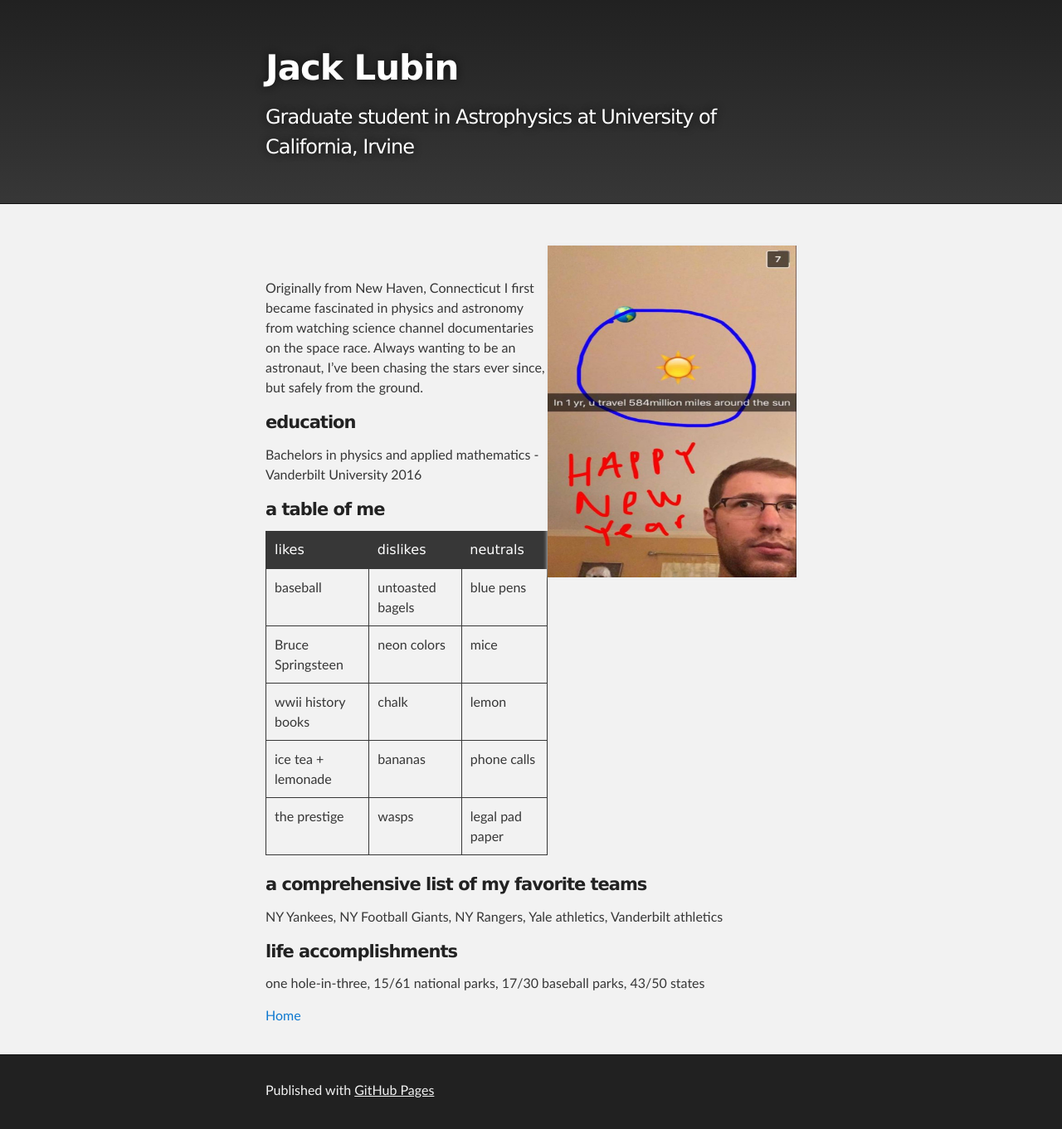
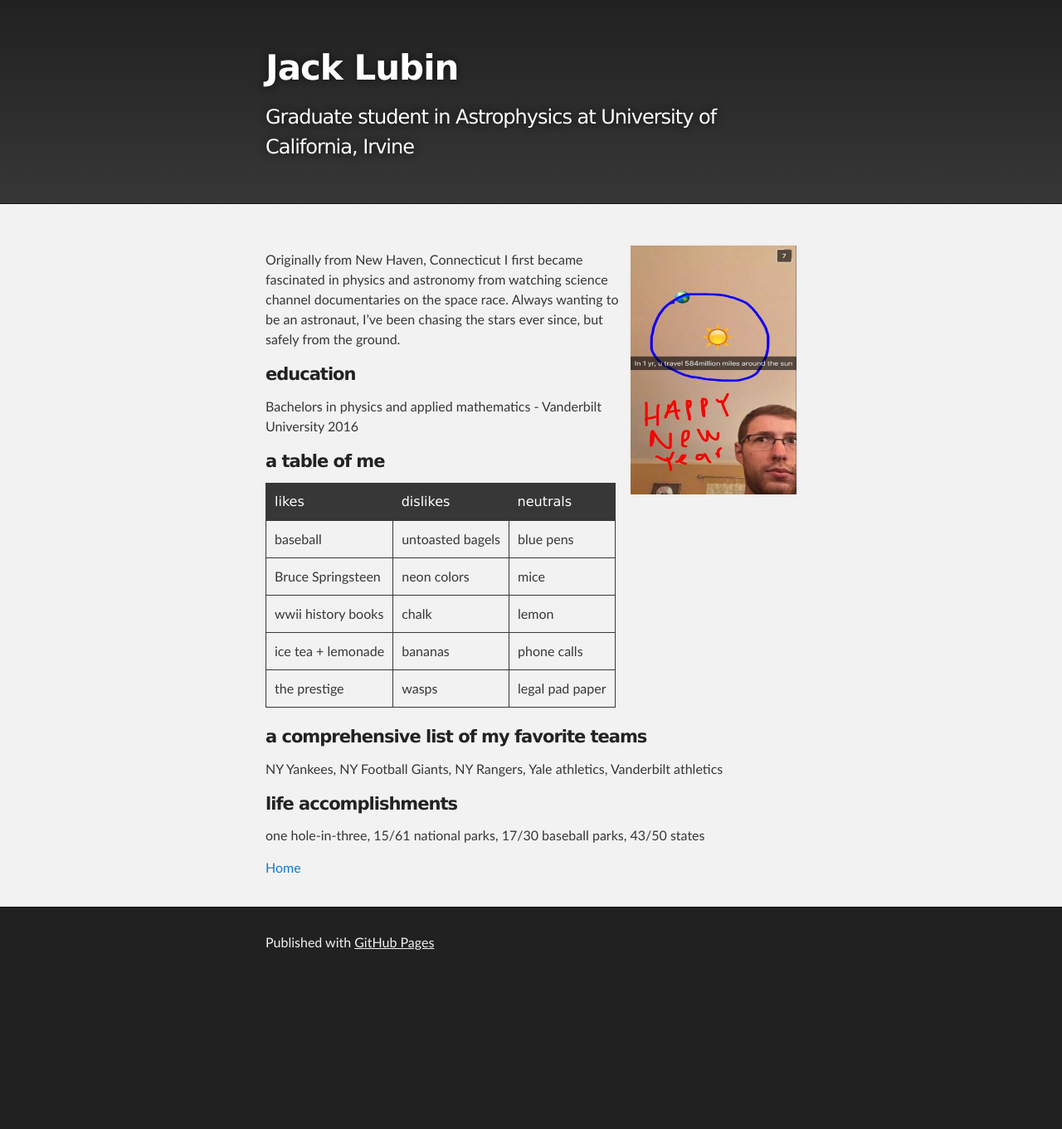
Before and after one commit to jluby127/jluby127.github.io, a Jekyll site: the page built from aboutme.md, in a window 1280 px wide. Shown: the whole page at 83% size. Built offline with Jekyll 4.4.1, drawn with Linux system fonts in a browser that asks for light colours; our own code applies the rules of GitHub Pages for plain Markdown files; after the commit the page ends 1183 px from its top, so only the background shows below that.

Commit message:
Update aboutme.md

```diff
--- a/aboutme.md
+++ b/aboutme.md
@@ -1,5 +1,5 @@
-<img align="right" src= "./temp1.jpg" width="300" height="400">
-<br>
+<img align="right" src= "./temp1.jpg" width="200" height="300">
+
 
 Originally from New Haven, Connecticut I first became fascinated in physics and astronomy
 from watching science channel documentaries on the space race. Always wanting to be
```
